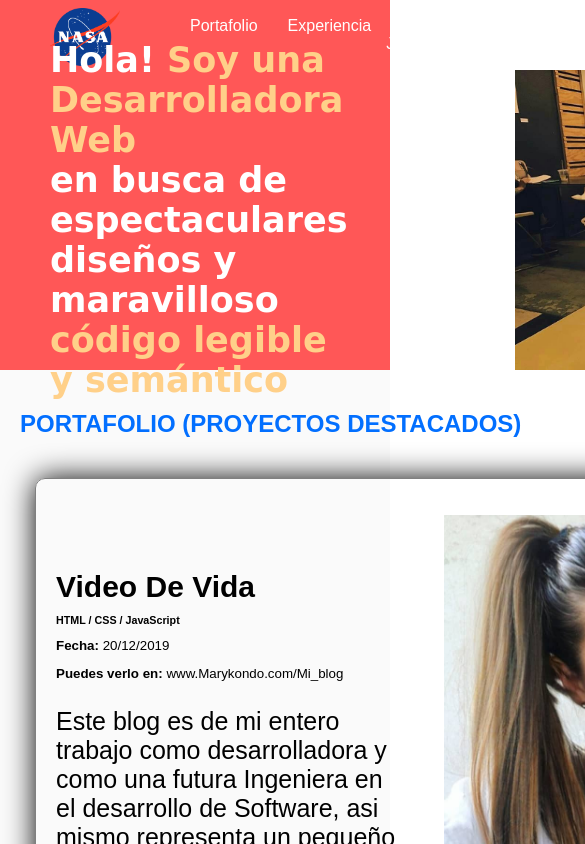
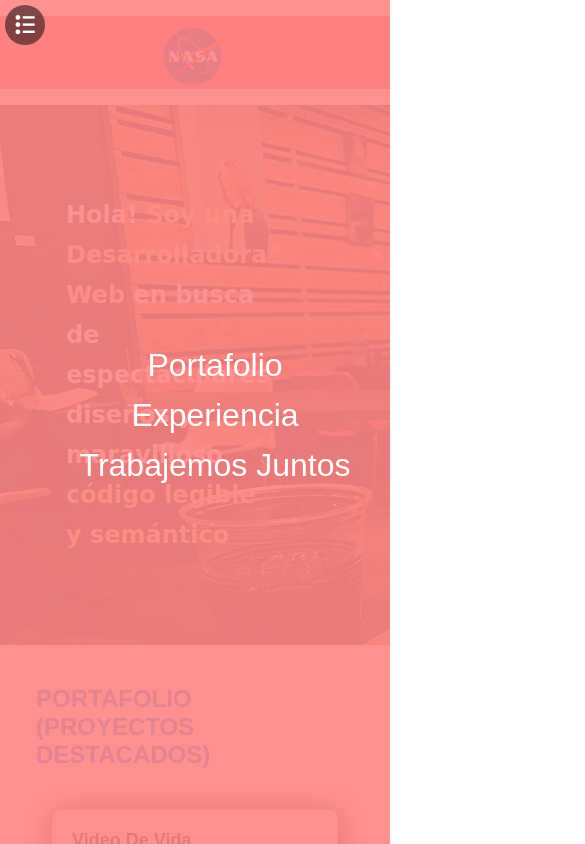
Before and after one commit to DayellMolina/blog-completo-nivel-intermedio, a plain HTML site: page index.html in a window 390 px wide. Shown: the top 844 px of the page, 585 px wide, since content can reach past the window. Drawn offline with Linux system fonts and the light colour scheme.

Commit message:
completando el blog con diseño responsivo, un ligero toque de java y cambio de fuentes

```diff
--- a/index.html
+++ b/index.html
@@ -6,17 +6,19 @@
     <meta http-equiv="X-UA-Compatible" content="ie=edge">
     <link rel="shortcut icon" href="images/nasa.png" type="image/x-icon">
     <link rel="stylesheet" href="styles/estilos.css">
+    <link rel="stylesheet" href="styles/media.css">
     <title>My Space Alejandra</title>
 </head>
 
 <!-- INICIA BARRA DE NAVEGACION -->
 <body>
+    <i class="icon-menu burger_button" id="burger_menu"></i>
 <header class="header">
     <div class="container">
         <figure class="logo">
-            <img src="/images/nasa.png" alt="Logo de la Página" class="logo">
+            <img src="/images/nasa.png" alt="Logo de la Página" class="logo_logo">
         </figure>
-    <nav class="menu">
+        <nav class="menu is_active">
          <ol>
             <li>
                 <a class="link" href="#portafolio">Portafolio</a class="link">
@@ -38,8 +40,8 @@
 <section class="hero">
     <div class="container">
     <h1>
-        Hola! <strong>Soy una Desarrolladora Web</strong> </br>
-        en busca de espectaculares diseños y maravilloso </br>
+        Hola! <strong>Soy una Desarrolladora Web</strong>
+        en busca de espectaculares diseños y maravilloso
         <strong> código legible y semántico </strong>
     </h1>
     <img src="images/hero.jpg" alt="imágen de portada" class="hero">
@@ -78,7 +80,11 @@
         </article>
         </section>
 </div>
-    <div class="container">
+<div class="html_video">
+<iframe width="560" height="315" src="https://www.youtube.com/embed/IP3OmWpUuIg"
+frameborder="0" allow="accelerometer; autoplay; encrypted-media; gyroscope; picture-in-picture"
+allowfullscreen></iframe>
+</div>
 <h2 class="event_text">Más Sobre mi Experiencia</h2>
     </div>
 <section id="experiencia" class="eventos">
@@ -159,6 +165,33 @@
         </div>
     </div>
 </footer>
+<script>
+   console.log();
+    const ipad = window.matchMedia('screen and (max-width: 767px)')
+    const menu = document.querySelector('.menu');
+        /*console.log (menu);*/
+        const burgerButton = document.querySelector('#burger_menu');
+        /*console.log(burgerButton);*/
+
+
+        ipad.addListener(validation)
+
+        function validation (event) {
+            if (event.matches) {
+        burgerButton.addEventListener('click',hideShow)
+            } else {
+        burgerButton.removeEventListener('click',hideShow)
+            }
+        }
+
+        function hideShow() {
+            if (menu.classList.contains('is_active')) {
+                 menu.classList.remove('is_active');
+            } else {
+                menu.classList.add('is_active');
+            }
+        }
+</script>
 <!-- FIN DE PIE DE PÁGINA -->
 </body>
 </html>
--- a/styles/estilos.css
+++ b/styles/estilos.css
@@ -1,3 +1,36 @@
+/*  CODIGO DEL LOGO DE MENU PARA RESPONSIVE DESING*/
+
+@font-face {
+    font-family: 'icomoon';
+    src:  url('../fonts/icomoon.eot?5obzce');
+    src:  url('../fonts/icomoon.eot?5obzce#iefix') format('embedded-opentype'),
+      url('../fonts/icomoon.ttf?5obzce') format('truetype'),
+      url('../fonts/icomoon.woff?5obzce') format('woff'),
+      url('../fonts/icomoon.svg?5obzce#icomoon') format('svg');
+    font-weight: normal;
+    font-style: normal;
+    font-display: block;
+  }
+
+  [class^="icon-"], [class*=" icon-"] {
+    /* use !important to prevent issues with browser extensions that change fonts */
+    font-family: 'icomoon' !important;
+    speak: none;
+    font-style: normal;
+    font-weight: normal;
+    font-variant: normal;
+    text-transform: none;
+    line-height: 1;
+
+    /* Better Font Rendering =========== */
+    -webkit-font-smoothing: antialiased;
+    -moz-osx-font-smoothing: grayscale;
+  }
+
+  .icon-menu:before {
+    content: "\e900";
+  }
+
 /* RESETEO DE ESTILOS DEL BODY  */
 
 body {
@@ -9,7 +42,8 @@ body {
 /* CONTENEDORES DEL BODY */
 
 .container {
-    width: 1000px;
+    max-width: 1000px;
+    flex: 1;
     margin: 0 auto;
     display: inherit;
     justify-content: inherit;
@@ -26,6 +60,7 @@ h1 {
     line-height: 40px;
     font-size: 35px;
     margin: 90px 167px 90px 50px;
+    z-index: 1;
 }
 
 h1 strong {
@@ -45,6 +80,15 @@ h6 {
 
 /* ESTILOS DE LA CABECERA Y BARRA DE NAVEGACION */
 
+.header {
+    background-color:#FF5757;
+    color: white;
+    display: flex;
+    align-items: center;
+    justify-content: space-between;
+    flex-wrap: wrap;
+}
+
 .hero {
     height: 300px;
     background-color: #FF5757;
@@ -58,17 +102,15 @@ h6 {
     object-fit: cover;
 }
 
-.header {
-    background-color:#FF5757;
-    color: white;
-    display: flex;
-    height: 70px;
-    align-items: center;
-    justify-content: space-between;
-}
+/* .hero_portada {
+    width: 450px;
+    margin-left: 850px;
+    margin-top: -280px;
+} */
 
 ol li a {
     text-decoration: none;
+    display: flex;
     color: white;
     padding: 0 15px;
 }
@@ -81,14 +123,13 @@ ol {
     display: flex;
 }
 
-.logo {
+.logo_logo {
     width: 70px;
     margin-top: 12px;
-    margin-left: 25px;
 }
 
 .portada {
-    width: 500px;
+    width: 400px;
 }
 
 /* ESTILO DE PROYECTOS DESTACADOS */
@@ -109,10 +150,19 @@ ol {
     display: flex;
     align-items: center;
     justify-content: space-between;
+    flex-wrap: wrap;
 }
 
 .project_details {
-    width: 500px;
+    width: 50%;
+}
+
+.project_imageContainer {
+    width: 40%;
+}
+
+.project_imageContainer img {
+    max-width: 100%;
 }
 
 .project_title {
@@ -137,8 +187,8 @@ ol {
 }
 
 .event {
-    margin: 10px;
-    width: 480px;
+    margin: 1%;
+    width: 48%;
     flex-shrink: 0;
     border-radius: 10px;
     overflow: hidden;
@@ -173,8 +223,12 @@ ol {
 
 .event_text {
     margin-left: 20px;
+    text-align: center;
 }
 
+.html_video{
+    text-align: center;
+}
 /* ESTILOS DEL PIE DE PÁGINA Y FORMULARIO */
 
 .footer {
@@ -183,6 +237,7 @@ ol {
     display: flex;
     align-items: center;
     justify-content: space-between;
+    flex-wrap: wrap;
 }
 
 .footer_logo {
@@ -201,6 +256,7 @@ ol {
     display: flex;
     align-items:center;
     justify-content: space-between;
+    flex-wrap: wrap;
 }
 
 .form_email input {
@@ -248,3 +304,22 @@ button {
 .social_link.instagram {
     background-image: url("../images/insta.png");
 }
+
+/*  DANDO ESTILOS AL BOTON DE MENU  */
+
+.burger_button {
+    margin: 0;
+    width: 40px;
+    height: 40px;
+    border-radius: 50%;
+    background-color: rgba(0, 0, 0, .5);
+    display: none;
+    line-height: 40px;
+    text-align: center;
+    position: fixed;
+    z-index: 4;
+    left: 5px;
+    top: 5px;
+    color: white;
+    font-size: 1.2em;
+}
--- /dev/null
+++ b/styles/media.css
@@ -0,0 +1,155 @@
+@media screen and (max-width: 1024px) {
+    .container {
+        padding: 0 1em;
+    }
+    .hero {
+        height: auto;
+        position: relative;
+        overflow: hidden;
+    }
+    .hero img {
+        position: absolute;
+        z-index: 1;
+        left: 0;
+        right: 0;
+        top: 0;
+        bottom: 0;
+        width: 100%;
+
+    }
+    h1 {
+        font-size: 2em;
+        z-index: 2;
+    }
+}
+
+@media screen and (max-width: 767px) {
+    .burger_button {
+        display: block;
+    }
+
+     .header {
+        display: block;
+        height: auto;
+     }
+    .header ol {
+        display: block;
+    }
+    .header ol li {
+        height: 50px;
+    }
+    .header a {
+        justify-content: center;
+        height: 40px;
+        font-size: 2em;
+        margin-bottom: 1em;
+    }
+    .header .logo {
+        text-align: center;
+    }
+
+    .menu {
+        position: fixed;
+        background-color: rgba(255,134,134,.9 );
+        z-index: 3;
+        top: 0;
+        left: -100vw;
+        width: 100vw;
+        bottom: 0;
+        display: flex;
+        align-items: center;
+        justify-content: center;
+        transition: .3s;
+    }
+
+    .menu.is_active {
+        left: 0;
+    }
+
+    .project {
+        display: block;
+    }
+
+    .project_imageContainer {
+        width: auto;
+        text-align: center;
+    }
+    .project_details {
+        width: auto;
+        font-size: 16px;
+    }
+
+    .project_course, .project_date, .project_url {
+        margin: .4em 0;
+    }
+    .project_title {
+        font-size: 1.5em;
+        margin-bottom: .3em;
+    }
+    .projecy_url {
+        font-size: 1em;
+    }
+    .project_course{
+        font-size: .8em;
+    }
+    .project_date {
+        font-size: 1em;
+    }
+    .project_description {
+        font-size: .8em;
+    }
+
+    .event {
+        width: auto;
+        flex-shrink: initial;
+    }
+    .event_portada {
+        width: 100%;
+    }
+    footer .container {
+        padding: 1.5em;
+    }
+}
+
+@media screen and (max-width: 480px) {
+
+    h1 {
+        font-size: 1.5em;
+    }
+    .hero img{
+        width: auto;
+        object-fit: cover;
+    }
+    .project_details {
+        font-size: 12px;
+    }
+    .event_detail{
+        margin: -2em .5em .5em;
+        padding: 1em;
+    }
+    .contact {
+        height: 300px;
+        display: block;
+        text-align: center;
+        padding-top: 2em;
+    }
+    .social {
+        margin-top: 2em;
+        margin-right: 0;
+    }
+    footer .container {
+        display: block;
+        text-align: center;
+    }
+}
+
+@media screen and (max-width: 320px) {
+
+    h1 {
+        font-size: 1em;
+    }
+    .hero img{
+        width: 100%;
+        object-fit: cover;
+    }
+}
```
Also changed, not shown: fonts/icomoon.ttf (added), fonts/icomoon.woff (added), 2 other files. Lines whose indentation alone changed are shown as unchanged.
